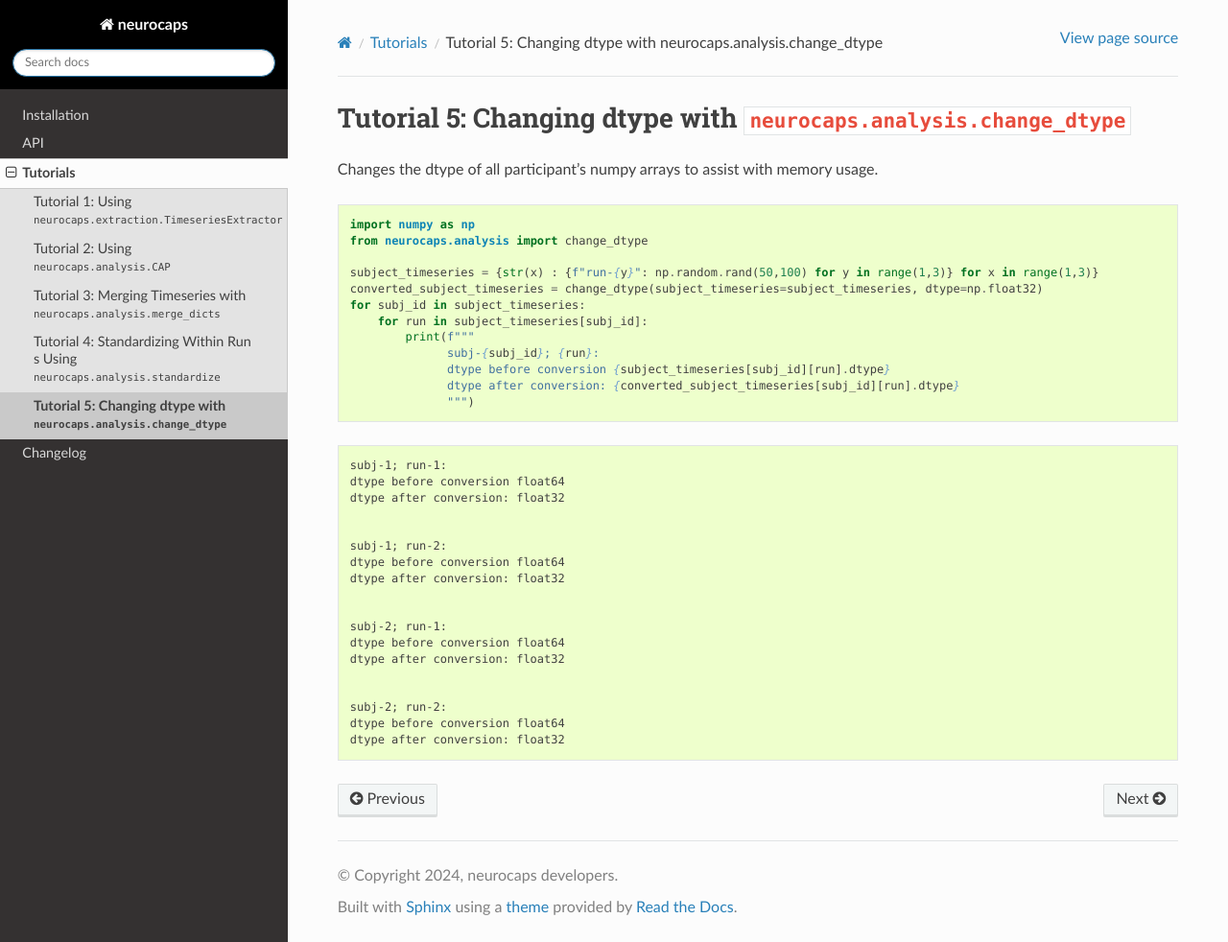
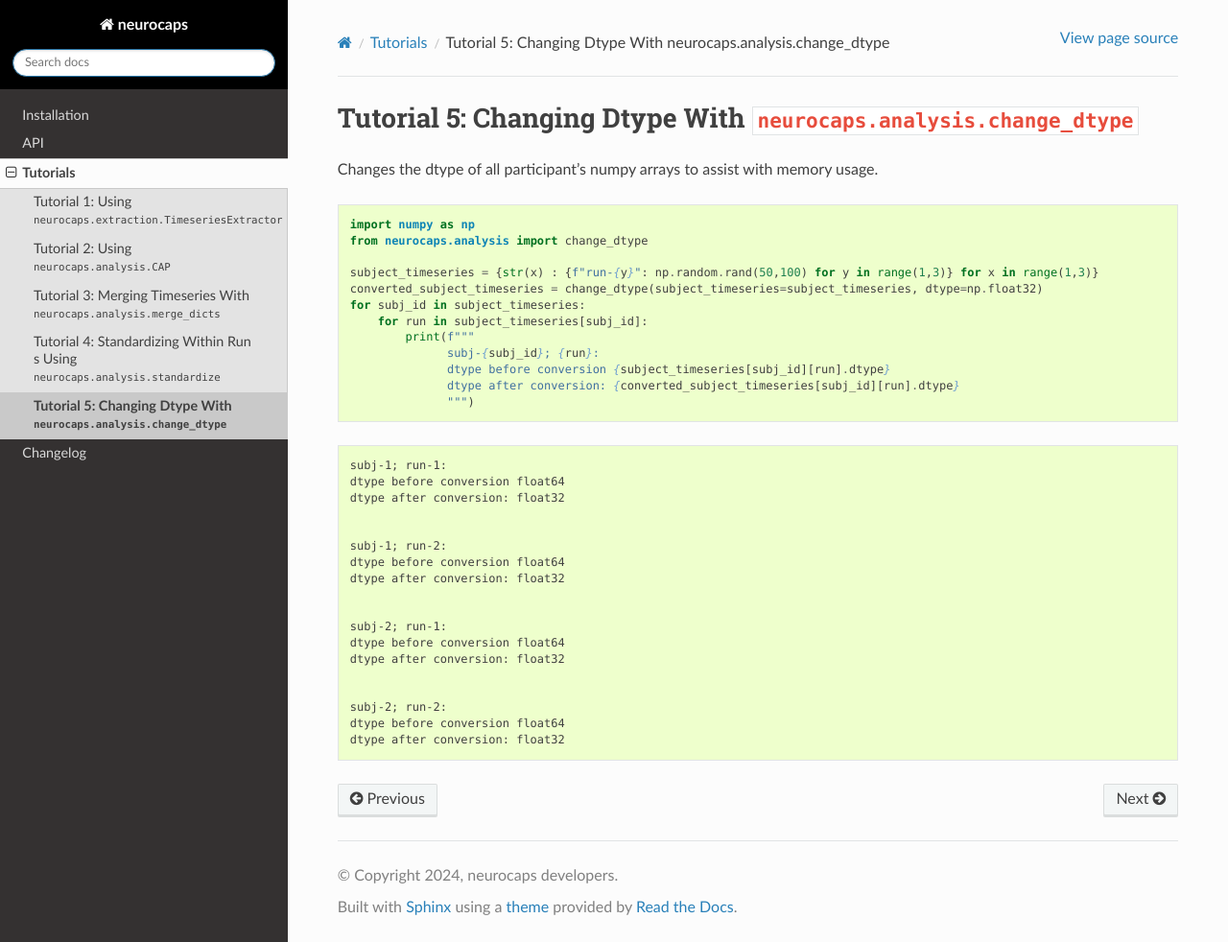
Before and after one commit to donishadsmith/neurocaps, a Sphinx documentation site: the page built from docs/examples/dtype.rst, in a window 1280 px wide and 982 px high. Shown: the whole window at 96% size. Built offline with Sphinx 7.4.7 and the Read the Docs theme 2.0.0, drawn with Linux system fonts in a browser that asks for light colours.

Commit message:
minor docs update

```diff
--- a/docs/examples/dtype.rst
+++ b/docs/examples/dtype.rst
@@ -1,4 +1,4 @@
-Tutorial 5: Changing dtype with ``neurocaps.analysis.change_dtype``
+Tutorial 5: Changing Dtype With ``neurocaps.analysis.change_dtype``
 ===================================================================
 Changes the dtype of all participant's numpy arrays to assist with memory usage.
 
--- a/docs/examples/examples.rst
+++ b/docs/examples/examples.rst
@@ -60,7 +60,7 @@ and used in `Laumann et al., 2015 <https://doi.org/10.1016/j.neuron.2015.06.037>
 
 .. raw:: html
 
-      <div class="sphx-glr-thumbnail-title">Tutorial 3: Merging Timeseries with <code>merge_dicts</code></div>
+      <div class="sphx-glr-thumbnail-title">Tutorial 3: Merging Timeseries With <code>merge_dicts</code></div>
       </a>
       </div>
 
@@ -93,7 +93,7 @@ and used in `Laumann et al., 2015 <https://doi.org/10.1016/j.neuron.2015.06.037>
 
 .. raw:: html
 
-      <div class="sphx-glr-thumbnail-title">Tutorial 5: Changing dtype with <code>change_dtype</code></div>
+      <div class="sphx-glr-thumbnail-title">Tutorial 5: Changing Dtype With <code>change_dtype</code></div>
       </a>
       </div>
 
--- a/docs/examples/merge.rst
+++ b/docs/examples/merge.rst
@@ -1,4 +1,4 @@
-Tutorial 3: Merging Timeseries with ``neurocaps.analysis.merge_dicts``
+Tutorial 3: Merging Timeseries With ``neurocaps.analysis.merge_dicts``
 ======================================================================
 
 Combining the timeseries from different tasks is possible with ``merge_dicts``, this permits running analyses to
```
